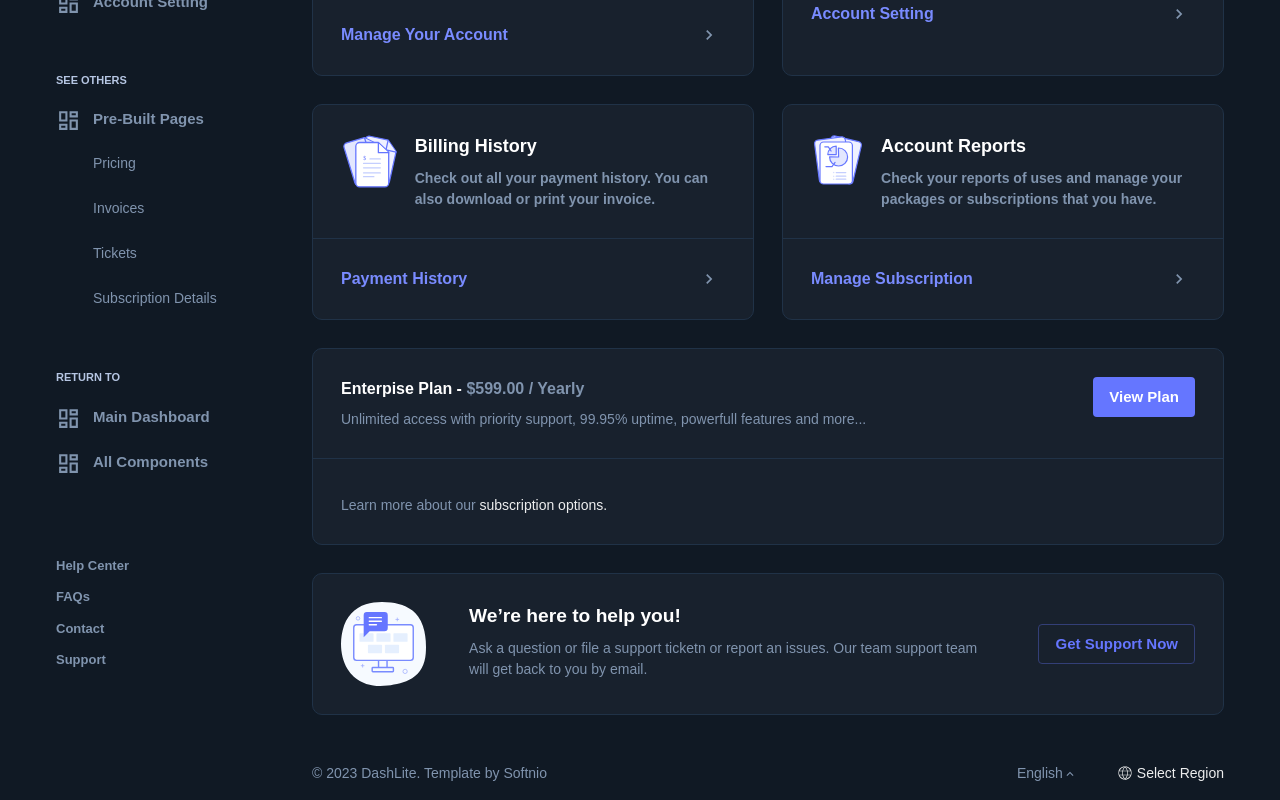
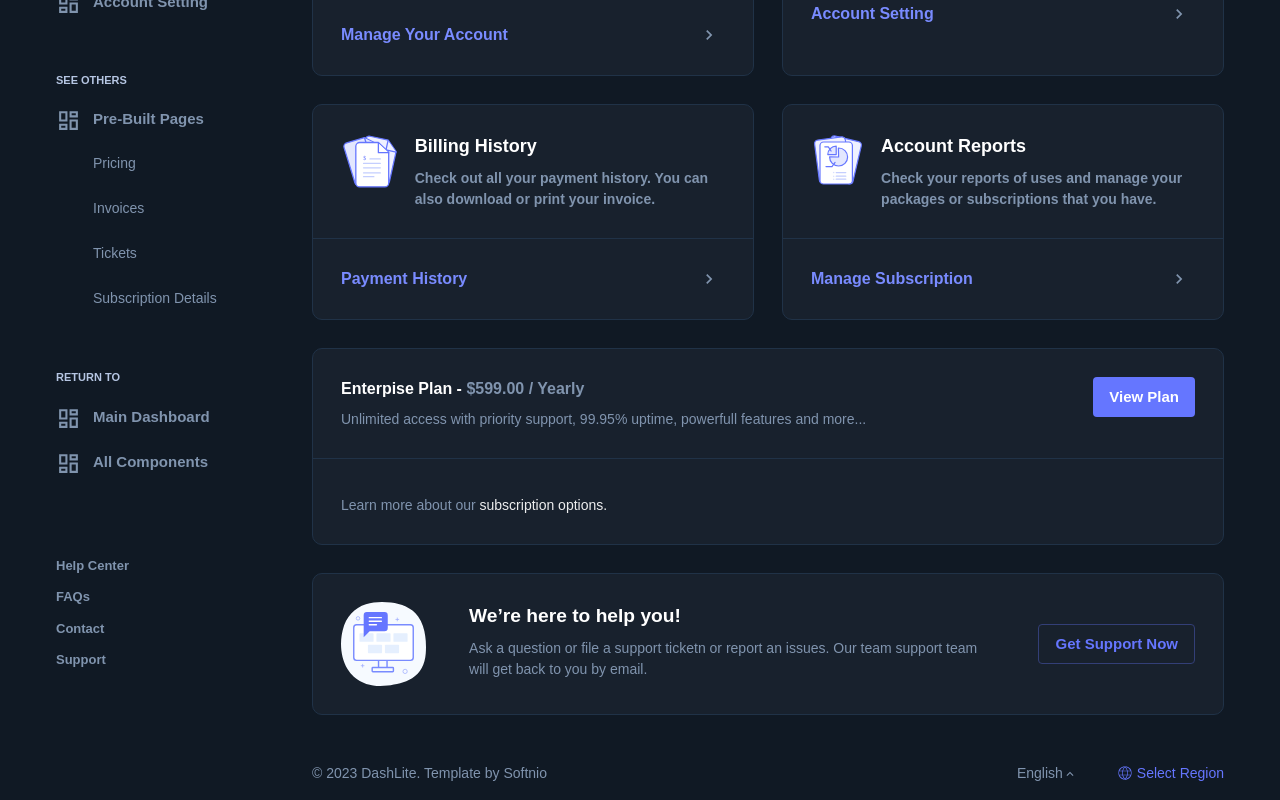
Before and after one commit to ghostman2311/chakra-ui, a React (Vite) app: page / in a window 1280 px wide. Shown: the part 381-1181 px from the top of the page. Built offline with nearby package versions, Linux system fonts and the light colour scheme.

Commit message:
color fix

```diff
--- a/src/components/Footer/index.tsx
+++ b/src/components/Footer/index.tsx
@@ -79,9 +79,9 @@ const Footer=()=> {
           })}
         </MenuList>
       </Menu>
-      <Box display={'flex'} justifyContent={'center'} alignItems={'center'} color='main' gap={1}>
+      <Box display={'flex'} justifyContent={'center'} alignItems={'center'} color='#6576ff' gap={1}>
       <CiGlobe />
-      <Text fontSize={14} sx={{color:'main'}}>
+      <Text fontSize={14} sx={{color:'#6576ff'}}>
        Select Region
       </Text>
       </Box>
```
